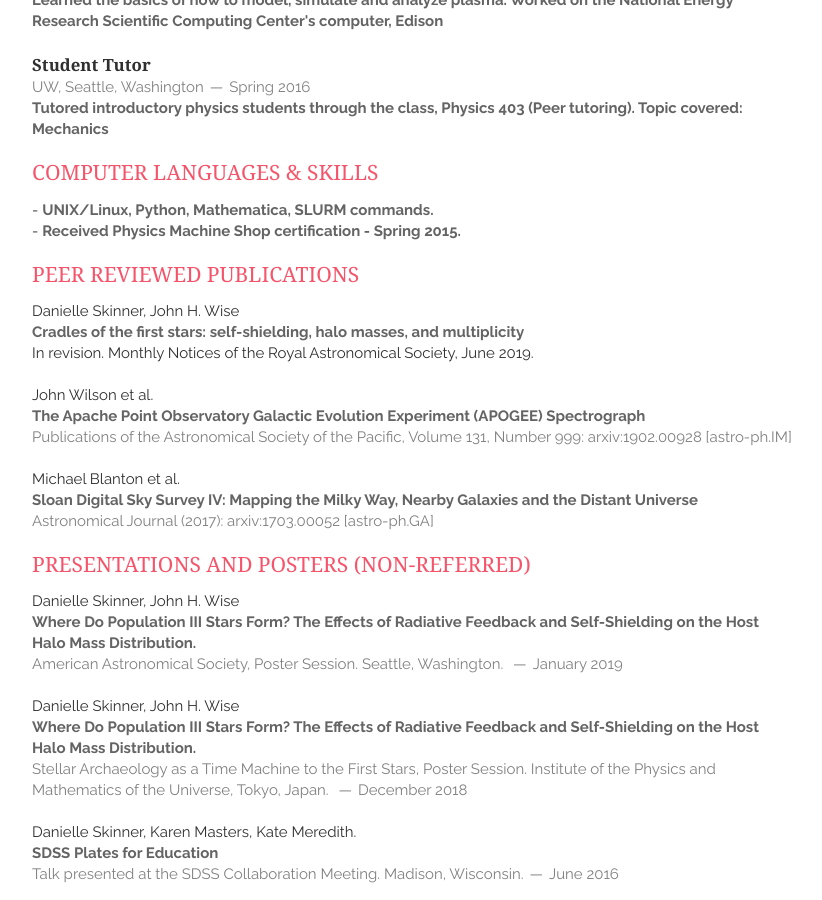
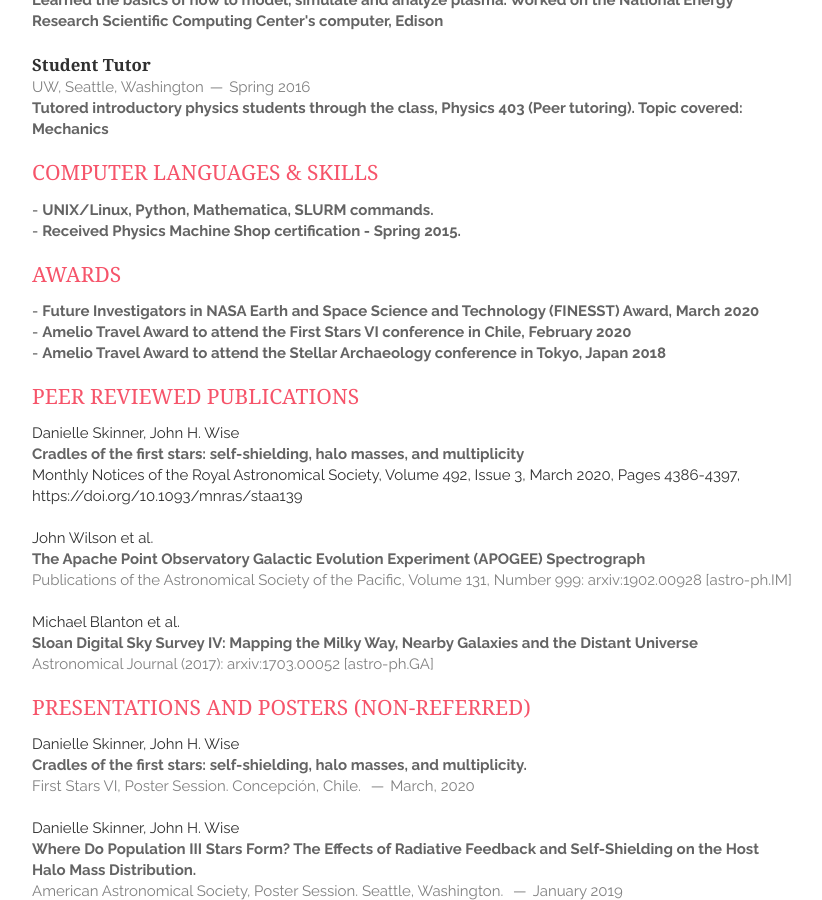
Before and after one commit to drenniks/drenniks.github.io, a Jekyll site: the page built from index.html, in a window 1280 px wide and 900 px high, scrolled down 1264 px. Shown: the whole window, without its empty margins (328-1150 px from the left). Built offline with Jekyll 4.4.1, drawn with Linux system fonts in a browser that asks for light colours; nearby versions of some CDN libraries; the list of posts is cut into pages by our own code.

```diff
--- a/_includes/cv.html
+++ b/_includes/cv.html
@@ -146,12 +146,25 @@
    	<h1>COMPUTER LANGUAGES & SKILLS</h1>
    	<article>
    		<p>
-   		- <em>UNIX/Linux, Python, Mathematica, SLURM commands.</em>
+   			- <em>UNIX/Linux, Python, Mathematica, SLURM commands.</em>
    		</p>
    		<p>
-   		- <em>Received Physics Machine Shop certification - Spring 2015.</em>
+   			- <em>Received Physics Machine Shop certification - Spring 2015.</em>
    		</p>
-    </article>
+	</article>
+
+	<h1>AWARDS</h1>
+	<article>
+		<p>
+			- <em>Future Investigators in NASA Earth and Space Science and Technology (FINESST) Award, March 2020</em>
+		</p>
+		<p>
+			- <em>Amelio Travel Award to attend the First Stars VI conference in Chile, February 2020</em>
+		</p>
+		<p>
+			- <em>Amelio Travel Award to attend the Stellar Archaeology conference in Tokyo, Japan 2018</em>
+		</p>
+	</article>
 
     <h1>PEER REVIEWED PUBLICATIONS</h1>
     <article>
@@ -170,7 +183,7 @@
     		</p>
     		<p>
     			<span>
-    				In revision. Monthly Notices of the Royal Astronomical Society, June 2019.
+    				Monthly Notices of the Royal Astronomical Society, Volume 492, Issue 3, March 2020, Pages 4386-4397, https://doi.org/10.1093/mnras/staa139
     			</span>
     		</p>
     	</header>
@@ -212,6 +225,24 @@
 
    	<h1>PRESENTATIONS AND POSTERS (NON-REFERRED)</h1>
    	<article>
+		<header>
+        	<p>
+        		<span>
+        			Danielle Skinner, John H. Wise
+        		</span>
+        	</p>
+        	<p>
+        		<span>
+        			<em>
+        				Cradles of the first stars: self-shielding, halo masses, and multiplicity.
+        			</em>
+        		</span>
+            </p>
+            	<span>
+            		First Stars VI, Poster Session. Concepción, Chile. <address></address><time>March, 2020</time>
+            	</span>
+        </header>
+        <br>
    		<header>
         	<p>
         		<span>
--- a/_includes/outreach.html
+++ b/_includes/outreach.html
@@ -5,7 +5,7 @@
     		<h1>Graduate Association of Physicists</h1>
     	</header>
     	<p>
-		Currently, I am the secretary/treasurer of <a href="http://gap.physics.gatech.edu/"><font color="#0000ff">GAP</font></a>. We serve as a representative for the physics graduate students and aim to promote professional development and scientific outreach with the Atlanta community. While I have been a part of GAP we have been a part of a number of career and outreach events. One of my favorite events was participating in the Atlanta Science Festival: Taste of Science. We talked about the physics of chocolate, including the ideal crystal structures and how those cystal structures are formed. We had samples of untempered, mistempered, and tempered chocolate, donated by <a href="http://www.xocolatlchocolate.com/"><font color="#0000ff">Xocolatl Small Batch Chocolate</font></a>, for people to taste and examine.
+		Currently, I am the President of <a href="http://gap.physics.gatech.edu/"><font color="#0000ff">GAP</font></a>. We serve as a representative for the physics graduate students and aim to promote professional development and scientific outreach with the Atlanta community. While I have been a part of GAP we have been a part of a number of career and outreach events. One of my favorite events was participating in the Atlanta Science Festival: Taste of Science. We talked about the physics of chocolate, including the ideal crystal structures and how those cystal structures are formed. We had samples of untempered, mistempered, and tempered chocolate, donated by <a href="http://www.xocolatlchocolate.com/"><font color="#0000ff">Xocolatl Small Batch Chocolate</font></a>, for people to taste and examine.
     	</p>
 
    		<br>
@@ -19,8 +19,8 @@
 		This program provides a unique opportunity for middle and high school teachers to bring astronomical data into the classroom. Students are able to to learn what it's like to be a part of a large collaboration and work with a huge dataset, which is easily searchable through the SDSS website. I encourage anybody interested in learning more about the program or the activites provided to the educators to take a look at the <a href="http://voyages.sdss.org/"><font color="#0000ff">voyages website</font></a>.
     	<br>
     	<br>
-    	Local educators attend a weekend workshop to learn about the SDSS database and the plug plate. Here is an image from a few years ago of me (I'm in black and with no hair!) and the local educators who came to learn more about SDSS. (Wondering why this image is upside down? I'm wondering the same thing! Hopefully this will change soon.... •͡˘㇁•͡˘)
-    	<div style="text-align:center"><img src="https://drenniks.github.io/static/img/plates_for_ed.jpg" width="413" height="306"></div>
+    	Local educators attend a weekend workshop to learn about the SDSS database and the plug plate. Here is an image from a few years ago of me (I'm in black and with no hair!) and the local educators who came to learn more about SDSS.
+    	<div style="text-align:center"><img src="https://drenniks.github.io/static/img/plates_for_ed.jpg" width="413" height="306" transform:rotate(90deg)></div>
     	</p>
 
     </article>
```
Also changed, not shown: _includes/aboutme.html (+11 -1 lines), _includes/research.html (+17 -8 lines), 1 other file.
